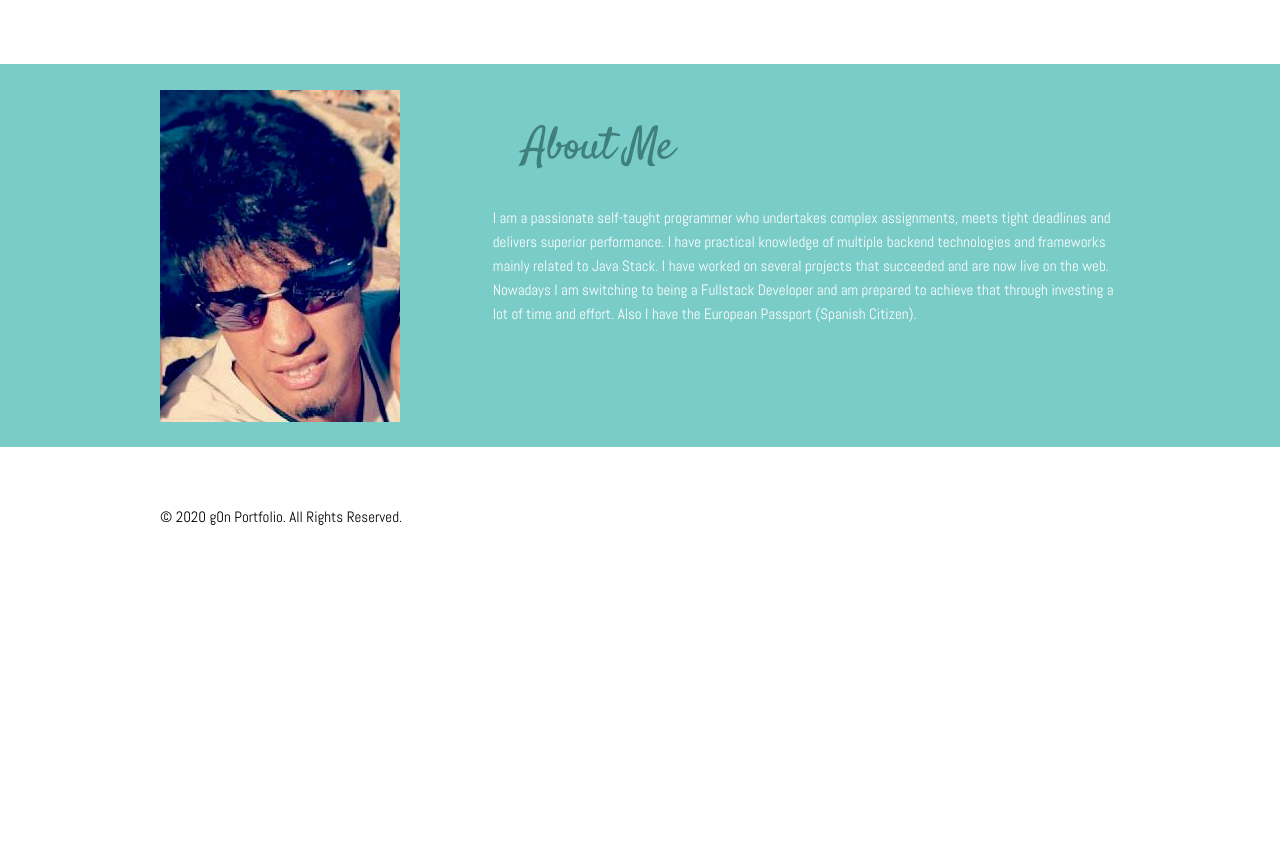
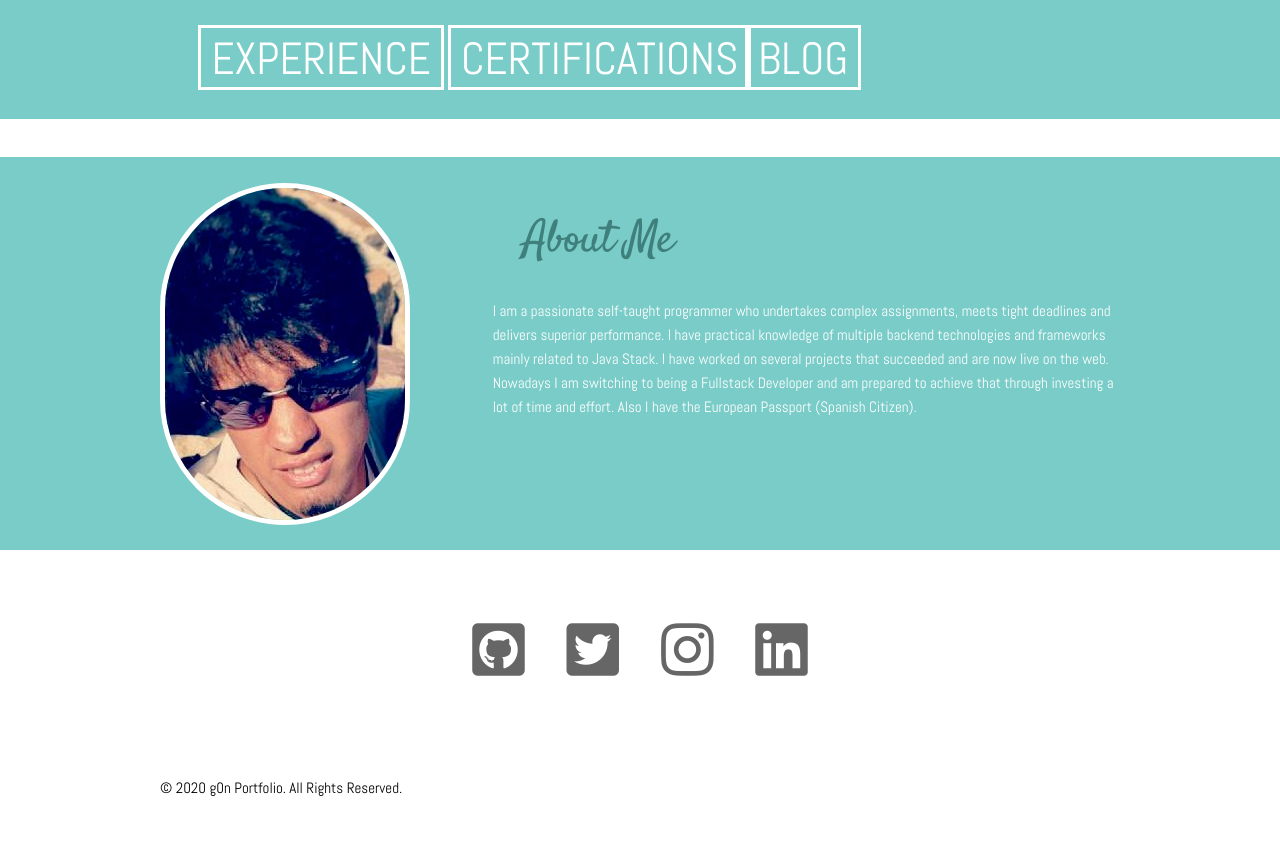
Before and after one commit to g0ng0n12/g0nzh4-portfolio, a Django app: page /jobs in a window 1280 px wide. Before the commit the page ends 525 px from the top, so only its background shows below. Run offline with Django 3.2, Linux system fonts and the light colour scheme.

Commit message:
adding more styles

```diff
--- a/app/templates/base.html
+++ b/app/templates/base.html
@@ -19,10 +19,18 @@
     <link href="https://fonts.googleapis.com/css?family=Abel|Satisfy&display=swap" rel="stylesheet">
 </head>
 <body>
-<header class="main_nav">
+<header class="main_nav green">
     <div class="container">
-        <div class="twelve columns">
-
+        <div class="three columns">
+        </div>
+        <div class="three columns">
+             <div class="logo"><a href="#">Experience</a></div>
+        </div>
+        <div class="three columns">
+             <div class="logo"><a href="#">Certifications</a></div>
+        </div>
+        <div class="three columns">
+             <div class="logo"><a href="#">Blog</a></div>
         </div>
     </div>
 </header>
@@ -48,7 +56,14 @@
 
 <footer>
     <div class="container">
-        <div class="row twelve columns"></div>
+        <div class="row twelve columns">
+            <ul class="social">
+                <li class="github"><a href="#"><i class="fab fa-github-square fa-lg"></i></a></li>
+                <li class="twitter"><a href="#"><i class="fab fa-twitter-square fa-lg"></i></a></li>
+                <li class="instagram"><a href="#"><i class="fab fa-instagram fa-lg"></i></a></li>
+                <li class="linkedin"><a href="#"><i class="fab fa-linkedin fa-lg"></i></a></li>
+            </ul>
+        </div>
         <div class="row twelve columns">
             <p>&copy; 2020 g0n Portfolio. All Rights Reserved.</p>
         </div>
--- a/static/css/style.css
+++ b/static/css/style.css
@@ -36,14 +36,56 @@ header.main_nav {
     padding: 1% 0;
     display: block;
 }
+.logo{
+    margin: 5% auto;
+    text-align: center;
+}
+.logo a{
+    font-size: 3em;
+    color: #fff;
+    text-decoration: none;
+    border: 3px solid #fff;
+    text-transform: uppercase;
+    padding:2px 10px 0 10px;
+    margin: 0;
+}
+.logo a:hover{
+    background-color: #fff;
+    color: #7accc8;
+}
 
 /* Images & Media
 ----------------------------------------------------*/
-
-
+img {max-width: 100%;}
+img.avatar {
+    border-radius: 400px;
+    border: 5px solid #fff;
+}
+img:hover {
+    opacity: 0.8;
+}
 /* Footer
 ----------------------------------------------------*/
+ul.social{
+    display: block;
+    margin: 5% 0;
+    list-style-type: None;
+    text-align: center;
 
+}
+ul.social li{
+    font-size: 3em;
+    display: inline;
+    padding: 0 2%
+}
+ul.social li a{
+    color: #666;
+}
+
+ul.social li.github a:hover{color: rgb(59,89,152);}
+ul.social li.twitter a:hover{color: rgb(0,172,237);}
+ul.social li.instagram a:hover{color: rgb(81,127,237);}
+ul.social li.linkedin a:hover{color: rgb(0,123,182);}
 
 /* Media Queries
 ----------------------------------------------------*/
```
